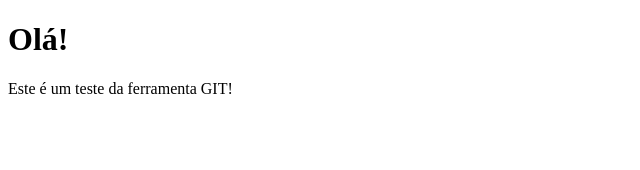
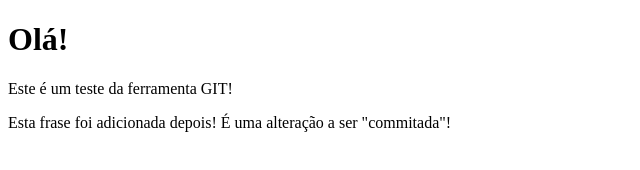
Before and after one commit to BrenoHPX/BrenoXavier-Atividade03, a plain HTML site: page testegit.html in a window 1280 px wide. Shown: the whole page, without its empty margins (0-640 px from the left). Drawn offline with Linux system fonts and the light colour scheme.

Commit message:
Update testegit.html
Adicionei uma frase!

```diff
--- a/testegit.html
+++ b/testegit.html
@@ -9,5 +9,7 @@
 <body>
     <h1>Olá!</h1>
     <p>Este é um teste da ferramenta GIT!</p>
+
+    <p>Esta frase foi adicionada depois! É uma alteração a ser "commitada"!
 </body>
 </html>
```
